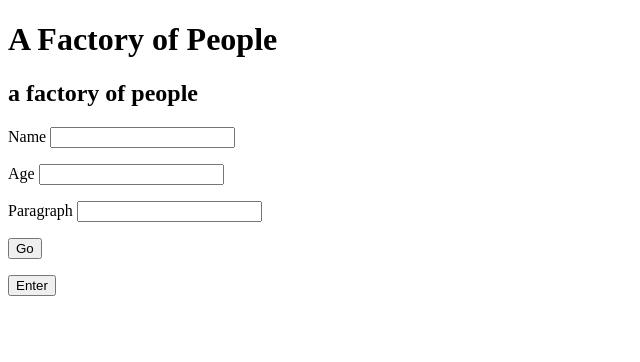
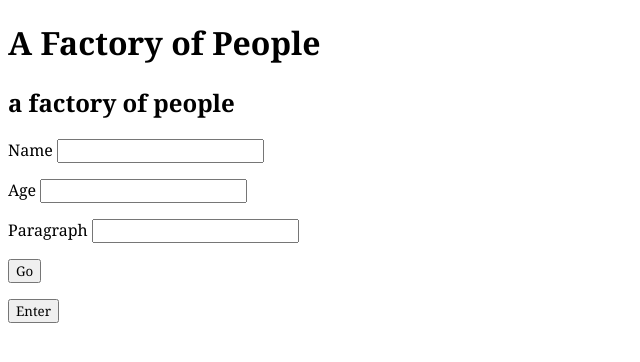
Before and after one commit to pguru12/people-factory-afternoon, a plain HTML site: page index.html in a window 1280 px wide. Shown: the whole page, without its empty margins (0-640 px from the left). Drawn offline with Linux system fonts and the light colour scheme.

Commit message:
Using CSS

```diff
--- a/index.html
+++ b/index.html
@@ -6,6 +6,11 @@
     <title>People Factory</title>
     <meta name="description" content="">
     <meta name="viewport" content="width=device-width, initial-scale=1">
+    <style>
+        * {
+            font-family: 'Georgia', 'Times', serif;
+        }
+    </style>
   </head>
   <body>
     <h1>A Factory of People</h1>
```
